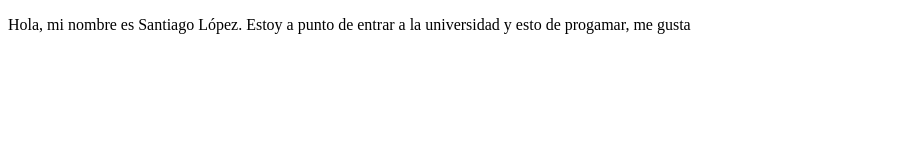
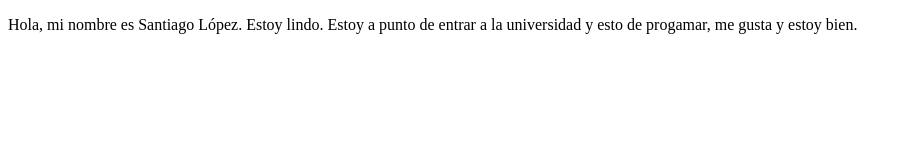
Before and after one commit to santilopez9/ProyectoDemocurso, a plain HTML site: page index.html in a window 1280 px wide. Shown: the whole page, without its empty margins (0-907 px from the left). Drawn offline with Linux system fonts and the light colour scheme.

Commit message:
cambios agregue cosas

```diff
--- a/index.html
+++ b/index.html
@@ -8,9 +8,8 @@
 </head>
 <body>
 <p>
-Hola, mi nombre es Santiago López.
-
-Estoy a punto de entrar a la universidad y esto de progamar, me gusta
+Hola, mi nombre es Santiago López. Estoy lindo.
+Estoy a punto de entrar a la universidad y esto de progamar, me gusta y estoy bien.
 </p>
 </body>
 </html>
```
